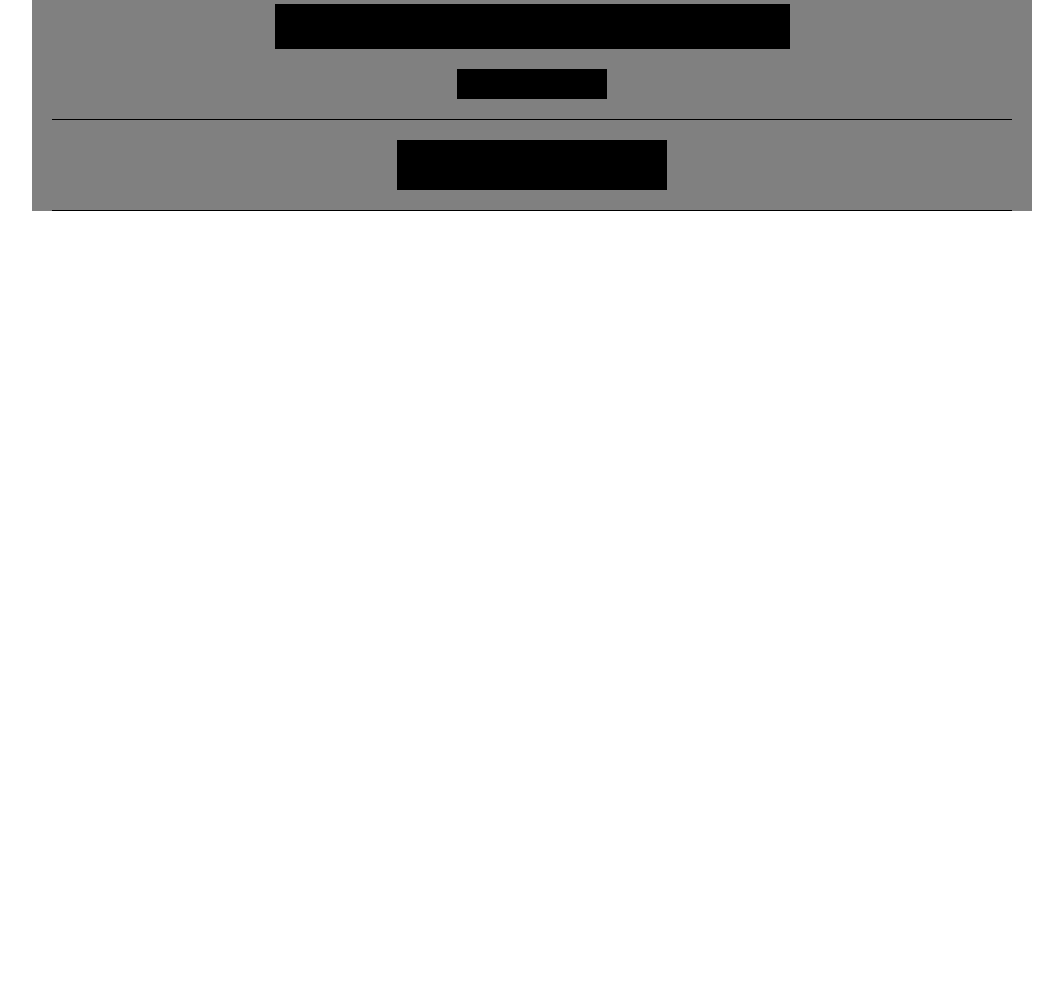
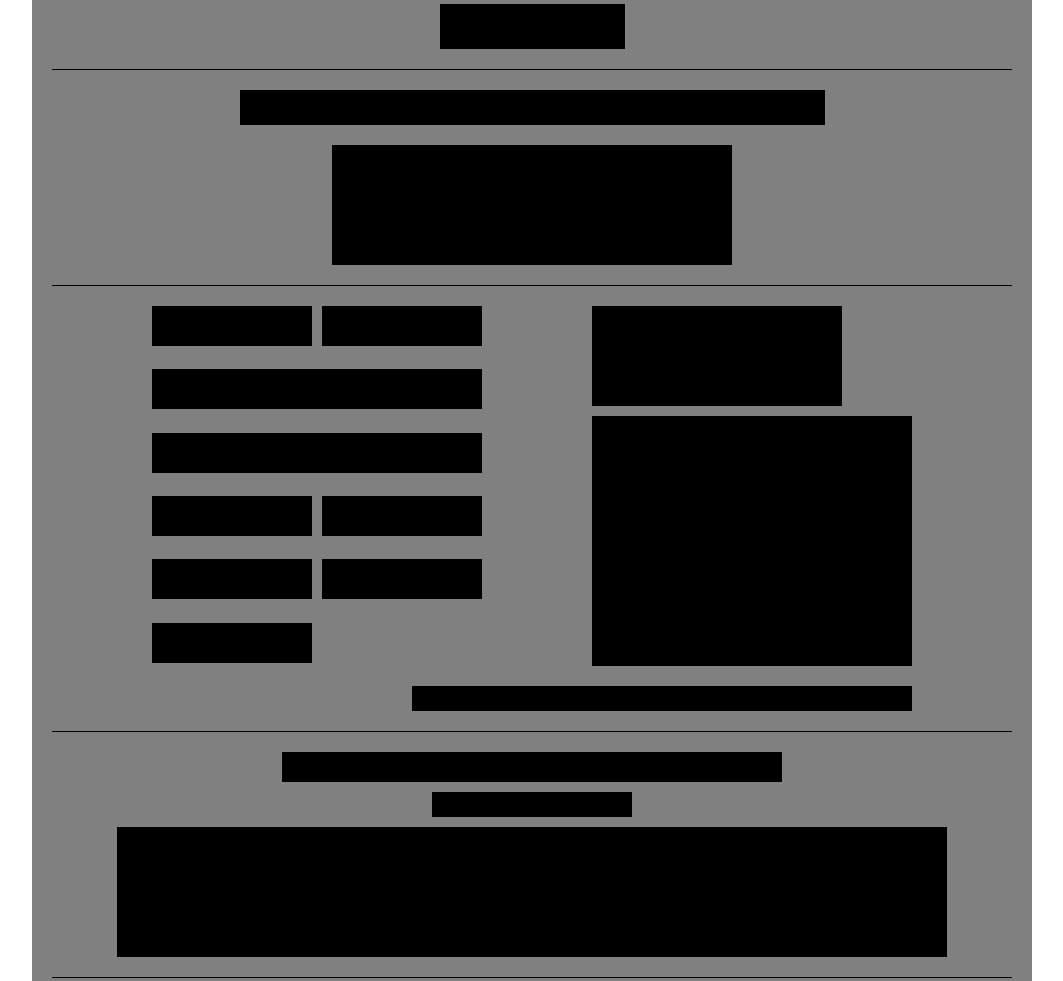
Before and after one commit to grahamvickers/vickers_pratt_1056_project3, a plain HTML site: page contact.html in a window 1280 px wide. Shown: the part 217-1198 px from the top of the page, without its empty margins (108-1171 px from the left). Before the commit the page ends 800 px from the top, so only its background shows below. Drawn offline with Linux system fonts and the light colour scheme.

Commit message:
finished the contact page

```diff
--- a/contact.html
+++ b/contact.html
@@ -18,36 +18,80 @@
 			<div id="fullSeperator">
 			</div>
 
+			<section id="contactUs"> <h2 class="hidden">Contact Us</h2>
+				<div id="contactTitle">
+				</div>
+				<div id="fullSeperator">
+				</div>
+				<div id="contactTraa">
+				</div>
+				<div id="contactText">
+				</div>
+				<div id="fullSeperator">
+				</div>
+			</section>
 
+			<section id="contactArea"> <h2 class="hidden">Contact Form and Map</h2>
+				<div id="form">
+					<div id="fName">
+					</div>
+					<div id="lName">
+					</div>
+					<div id="address">
+					</div>
+					<div id="address2">
+					</div>
+					<div id="city">
+					</div>
+					<div id="province">
+					</div>
+					<div id="postalcode">
+					</div>
+					<div id="country">
+					</div>
+					<div id="submit">
+					</div>
+				</div>
+				<div id="mapContainer">
+					<div id="mapText">
+					</div>
+					<div id="map">
+					</div>
+				</div>
+			</section>
 
+			<div id="mailWarning">
+			</div>
 
+			<div id="fullSeperator">
+			</div>
 
-
-
-
-
-
+			<section id="meeting"> <h2 class="hidden">Genreal Meeting</h2>
+				<div id="meetingTitle">
+				</div>
+				<div id="meetingGuests">
+				</div>
+				<div id="meetingText">
+				</div>
+				<div id="fullSeperator">
+				</div>
+			</section>
 
 			<footer id="mainFooter"><h2 class="hidden">Footer</h2>
 				<div id="footerNav">
 				</div>
 				<div id="copyright">
 				</div>
-
-
 			</footer>
 
 			<!-- This is the divider for the top of the fish animation -->
 			<div id="fullSeperator">
 			</div>
+
 			<div id="fishAnimation">
 			</div>
 			<div id="fullSeperator">
 			</div>
-
-
-
-
 		</section>
 		<script src="js/main.js"></script>
 	</body>
--- a/css/main.css
+++ b/css/main.css
@@ -1,3 +1,4 @@
+
 @charset "utf-8";
 /*css document*/
 
@@ -47,6 +48,170 @@
 	margin-bottom: 20px;
 }
 
+/* Start of Contact Page */
+#contactTitle{
+	width: 185px;
+	height: 45px;
+	background-color: black;
+	margin-top: 20px;
+	margin: 0 auto;
+	margin-bottom: 20px;
+}
+
+#contactTraa{
+	width: 585px;
+	height: 35px;
+	background-color: black;
+	margin-top: 20px;
+	margin: 0 auto;
+	margin-bottom: 20px;
+}
+
+#contactText{
+	width: 400px;
+	height: 120px;
+	background-color: black;
+	margin-top: 20px;
+	margin: 0 auto;
+	margin-bottom: 20px;
+}
+
+#contactArea{
+	display:flex;
+	flex-direction: row;
+	justify-content: space-between;
+	margin-bottom: 20px;
+}
+
+#form{
+	display:flex;
+	flex-direction: row;
+	justify-content: flex-start;
+	flex-wrap: wrap;
+	margin-left: 100px;
+}
+
+#fName{
+	width: 160px;
+	height: 40px;
+	background-color: black;
+	margin-bottom: 20px;
+	margin-right: 10px;
+}
+#lName{
+	width: 160px;
+	height: 40px;
+	background-color: black;
+	margin-bottom: 20px;
+}
+#address{
+	width: 330px;
+	height: 40px;
+	background-color: black;
+	margin-bottom: 20px;
+}
+#address2{
+	width: 330px;
+	height: 40px;
+	background-color: black;
+	margin-bottom: 20px;
+}
+
+#city{
+	width: 160px;
+	height: 40px;
+	background-color: black;
+	margin-bottom: 20px;
+	margin-right: 10px;
+}
+#province{
+	width: 160px;
+	height: 40px;
+	background-color: black;
+	margin-bottom: 20px;
+}
+
+#postalcode{
+	width: 160px;
+	height: 40px;
+	background-color: black;
+	margin-bottom: 20px;
+	margin-right: 10px;
+}
+#country{
+	width: 160px;
+	height: 40px;
+	background-color: black;
+	margin-bottom: 20px;
+}
+
+#submit{
+	width: 160px;
+	height: 40px;
+	background-color: black;
+}
+
+#mapContainer{
+	margin-left: auto;
+	margin-right: 100px;
+}
+
+#mapText{
+	width: 250px;
+	height: 100px;
+	background-color: black;
+	margin: 0 auto;
+	margin-bottom: 10px;
+	margin-left: 0;
+
+}
+
+#map{
+	width: 320px;
+	height: 250px;
+	background-color: black;
+	margin-top: 20px;
+	margin: 0 auto;
+}
+
+#mailWarning{
+	width: 500px;
+	height: 25px;
+	background-color: black;
+	margin-left: auto;
+	margin-bottom: 20px;
+	margin-right: 100px;
+}
+
+#meeting{
+
+}
+
+#meetingTitle{
+	width: 500px;
+	height: 30px;
+	background-color: black;
+	margin: 0 auto;
+	margin-bottom: 10px;
+}
+
+#meetingGuests{
+	width: 200px;
+	height: 25px;
+	background-color: black;
+	margin: 0 auto;
+	margin-bottom: 10px;
+}
+
+#meetingText{
+	width: 830px;
+	height: 130px;
+	background-color: black;
+	margin: 0 auto;
+	margin-bottom: 20px;
+}
+
+/* End of Contact Page */
 
 #footer{
 	display: flex;
@@ -60,7 +225,7 @@
 	background-color: black;
 	margin-top: 40px;
 	margin: 0 auto;
-	margin-bottom: 20px;;
+	margin-bottom: 20px;
 }
 
 #copyright{
```
Also changed, not shown: 1 other file.
